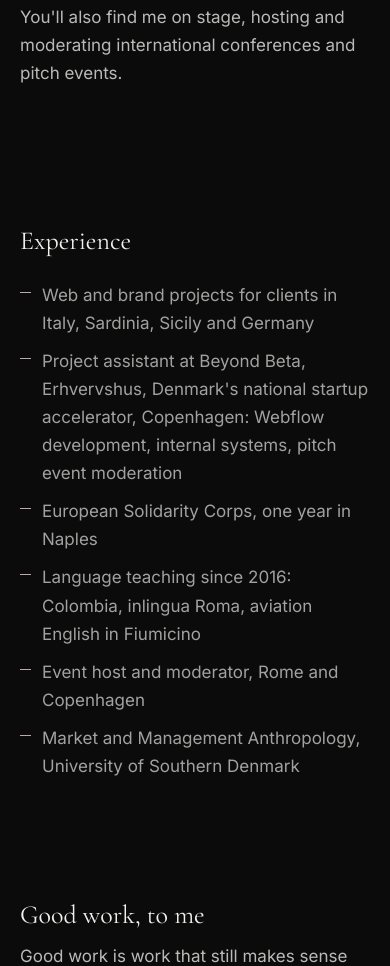
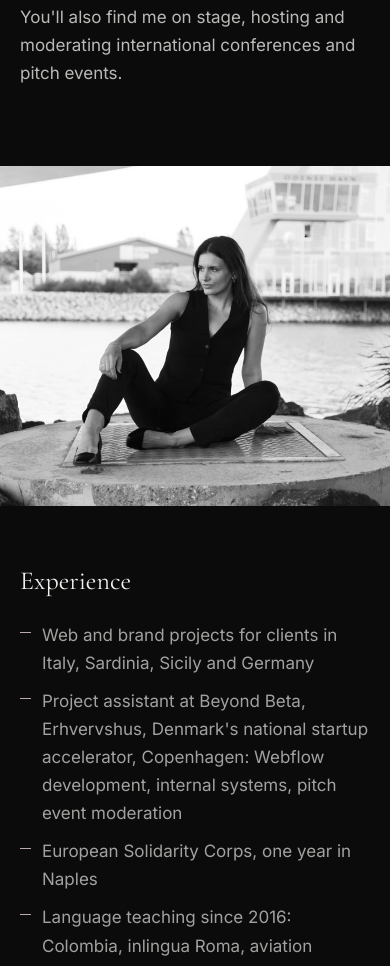
Before and after one commit to victoria-banco/victoria-banco.github.io, an Eleventy site: page src/pages/about.njk in a window 390 px wide. Shown: the part 1701-2667 px from the top of the page. Built offline with nearby package versions, Linux system fonts and the light colour scheme; Eleventy itself is replaced by a stand-in of ours; files that its build step writes are made by us from their sources.

Commit message:
Add the Odense harbour band to the About page
From the VS IMAGES folder: the only genuinely wide, high-resolution
photograph in the set, which is what a full-bleed band needs and what
the phone shots could not give. It sits directly above the experience
list, where Copenhagen and Denmark are named, so the picture is doing
work rather than decorating.

Served at 900 and 1600 wide so a phone never downloads the desktop file,
with the focal point set per breakpoint.

```diff
--- a/src/_data/allCopy/de.json
+++ b/src/_data/allCopy/de.json
@@ -353,7 +353,8 @@
     ],
     "goodTitle": "Gute Arbeit, für mich",
     "good": "Gute Arbeit ist Arbeit, die auch übersetzt noch Sinn ergibt.",
-    "photoAlt": "Victoria Clara Swart im Gespräch mit Unternehmerinnen und Unternehmern bei einer Veranstaltung in Rom"
+    "photoAlt": "Victoria Clara Swart im Gespräch mit Unternehmerinnen und Unternehmern bei einer Veranstaltung in Rom",
+    "harbourAlt": "Victoria Clara Swart am Hafen von Odense, Dänemark"
   },
   "work": {
     "title": "Portfolio · Web- und Markenprojekte · V. Swart",
--- a/src/_data/allCopy/en.json
+++ b/src/_data/allCopy/en.json
@@ -353,7 +353,8 @@
     ],
     "goodTitle": "Good work, to me",
     "good": "Good work is work that still makes sense once it's translated.",
-    "photoAlt": "Victoria Clara Swart in conversation with business owners at an event in Rome"
+    "photoAlt": "Victoria Clara Swart in conversation with business owners at an event in Rome",
+    "harbourAlt": "Victoria Clara Swart at the harbour in Odense, Denmark"
   },
   "work": {
     "title": "Portfolio · Website & Brand Projects · Victoria Swart",
--- a/src/assets/css/site.css
+++ b/src/assets/css/site.css
@@ -369,3 +369,10 @@ cite{font-style:normal;font-size:12px;letter-spacing:.1em;text-transform:upperca
 .deep:first-of-type{border-top:0;padding-top:0}
 main>section.band-light .deep{border-top-color:var(--rule)}
 .deep h3{margin-bottom:.35em}
+
+/* Full-bleed photographic band. The frame is wider than any phone photo, so
+   the focal point is set per breakpoint rather than left to centre. */
+.band-photo{margin:0;padding:0;background:var(--black)}
+.band-photo img{width:100%;height:clamp(240px,38vw,420px);object-fit:cover;
+  object-position:center 42%}
+@media (max-width:860px){.band-photo img{height:min(46vh,340px);object-position:center 40%}}
--- a/src/pages/about.njk
+++ b/src/pages/about.njk
@@ -13,6 +13,12 @@ ogImage: victoria-swart-networking.jpg
   <img src="/assets/victoria-swart-networking.jpg" alt="{{ c.photoAlt }}" width="1068" height="1600" loading="lazy" decoding="async" style="max-width:520px;margin-top:28px">
 </section>
 <section><h2>{{ c.shapedTitle }}</h2><p>{{ c.shaped }}</p><p>{{ c.stage }}</p></section>
+<figure class="band-photo reveal">
+  <img src="/assets/about-harbour-1600.jpg"
+       srcset="/assets/about-harbour-900.jpg 900w, /assets/about-harbour-1600.jpg 1600w"
+       sizes="100vw" width="1600" height="1066"
+       alt="{{ c.harbourAlt }}" loading="lazy" decoding="async">
+</figure>
 <section><h2>{{ c.expTitle }}</h2><ul class="tick-list">{% for e in c.exp %}<li>{{ e }}</li>{% endfor %}</ul></section>
 <section><h2>{{ c.goodTitle }}</h2><p class="lead">{{ c.good }}</p></section>
 <section class="closing-band">
```
Also changed, not shown: src/assets/about-harbour-1600.jpg (added), src/assets/about-harbour-900.jpg (added).
